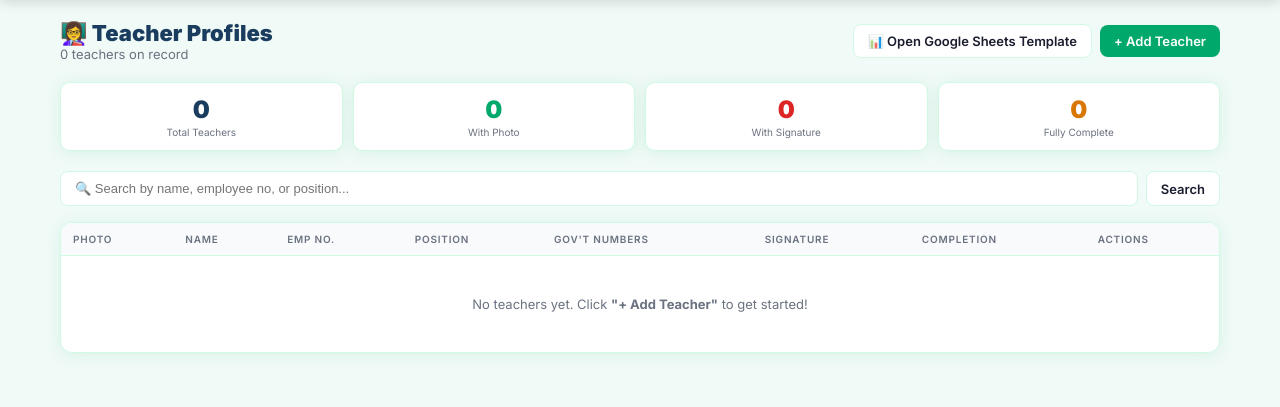
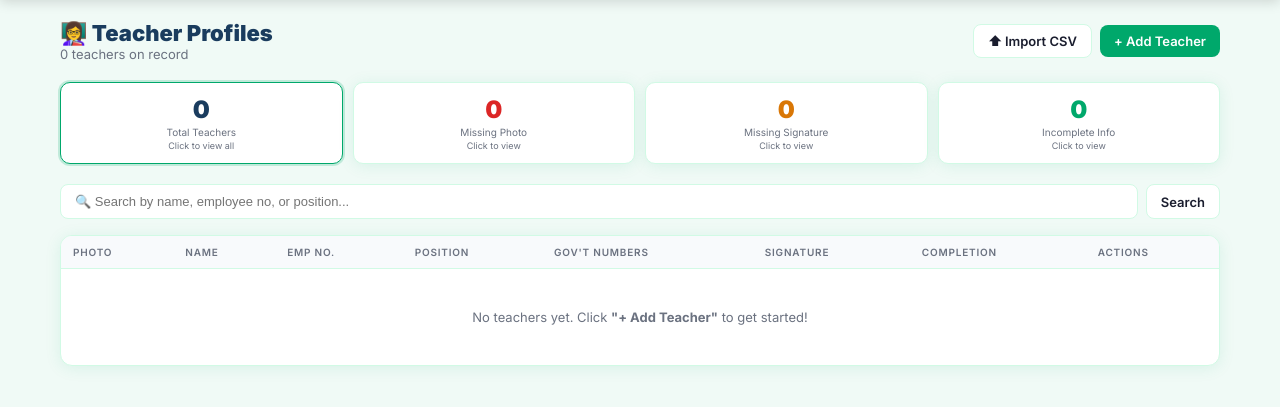
Before and after one commit to CharmeineC/ces-teacher-portal, a Flask app: page /teachers in a window 1280 px wide. Shown: the part 55-462 px from the top of the page. Run offline with Flask 3, Linux system fonts and the light colour scheme.

Commit message:
Update teachers.html

```diff
--- a/templates/teachers.html
+++ b/templates/teachers.html
@@ -43,6 +43,8 @@ body{background:var(--bg);color:var(--tx);font-family:'Inter',sans-serif;min-hei
 .s2 .stat-val{color:var(--green);}
 .s3 .stat-val{color:var(--red);}
 .s4 .stat-val{color:var(--amber);}
+.stat:hover{border-color:var(--green);transform:translateY(-1px);transition:all .15s;}
+.stat-active{border-color:var(--green) !important;box-shadow:0 0 0 2px rgba(0,168,107,.2) !important;}
 /* Table */
 .table-wrap{background:white;border:1px solid var(--bd);border-radius:12px;overflow:hidden;box-shadow:var(--sh);overflow-x:auto;}
 table{width:100%;border-collapse:collapse;min-width:900px;}
@@ -112,31 +114,56 @@ tbody tr:last-child td{border-bottom:none;}
     <div class="actions">
       {% if is_admin %}
       <a href="/download_teachers_csv" class="btn btn-outline">⬇ Export CSV</a>
+      {% endif %}
       <button class="btn btn-outline" onclick="openModal('import-modal')">⬆ Import CSV</button>
-      {% else %}
-      <a href="https://docs.google.com/spreadsheets/d/17qq3MNEnX-FVLBrmQ_XwkSm0rlsz41L6JUIhoez49KM/copy" target="_blank" class="btn btn-outline">
-        📊 Open Google Sheets Template
-      </a>
-      {% endif %}
       <button class="btn btn-green" onclick="openModal('add-teacher-modal')">+ Add Teacher</button>
     </div>
   </div>
 
   <!-- Stats -->
   {% set total = teachers|length %}
-  {% set with_photo = teachers|selectattr('photo_url')|list|length %}
-  {% set with_sig = teachers|selectattr('signature_url')|list|length %}
+  {% set missing_photo = [] %}
+  {% set missing_sig = [] %}
+  {% set incomplete = [] %}
   {% set complete_count = [] %}
   {% for t in teachers %}
+    {% if not t.photo_url %}{% set _ = missing_photo.append(t) %}{% endif %}
+    {% if not t.signature_url %}{% set _ = missing_sig.append(t) %}{% endif %}
     {% set filled = [t.last_name, t.first_name, t.employee_no, t.position, t.birth_date, t.blood_type, t.address, t.prc_number, t.tin, t.philhealth, t.gsis, t.hdmf, t.ec_name, t.ec_number, t.photo_url, t.signature_url]|select|list|length %}
+    {% if filled < 16 %}{% set _ = incomplete.append(t) %}{% endif %}
     {% if filled == 16 %}{% set _ = complete_count.append(1) %}{% endif %}
   {% endfor %}
   <div class="stats">
-    <div class="stat s1"><div class="stat-val">{{ total }}</div><div class="stat-label">Total Teachers</div></div>
-    <div class="stat s2"><div class="stat-val">{{ with_photo }}</div><div class="stat-label">With Photo</div></div>
-    <div class="stat s3"><div class="stat-val">{{ with_sig }}</div><div class="stat-label">With Signature</div></div>
-    <div class="stat s4"><div class="stat-val">{{ complete_count|length }}</div><div class="stat-label">Fully Complete</div></div>
+    <a href="/teachers" class="stat s1 {{ 'stat-active' if not filter_type }}" style="text-decoration:none;display:block;cursor:pointer;">
+      <div class="stat-val">{{ total }}</div><div class="stat-label">Total Teachers</div>
+      <div style="font-size:9px;color:var(--mu);margin-top:2px;">Click to view all</div>
+    </a>
+    <a href="/teachers?filter=missing_photo" class="stat s3 {{ 'stat-active' if filter_type=='missing_photo' }}" style="text-decoration:none;display:block;cursor:pointer;">
+      <div class="stat-val">{{ missing_photo|length }}</div><div class="stat-label">Missing Photo</div>
+      <div style="font-size:9px;color:var(--mu);margin-top:2px;">Click to view</div>
+    </a>
+    <a href="/teachers?filter=missing_sig" class="stat s4 {{ 'stat-active' if filter_type=='missing_sig' }}" style="text-decoration:none;display:block;cursor:pointer;">
+      <div class="stat-val">{{ missing_sig|length }}</div><div class="stat-label">Missing Signature</div>
+      <div style="font-size:9px;color:var(--mu);margin-top:2px;">Click to view</div>
+    </a>
+    <a href="/teachers?filter=incomplete" class="stat s2 {{ 'stat-active' if filter_type=='incomplete' }}" style="text-decoration:none;display:block;cursor:pointer;">
+      <div class="stat-val">{{ incomplete|length }}</div><div class="stat-label">Incomplete Info</div>
+      <div style="font-size:9px;color:var(--mu);margin-top:2px;">Click to view</div>
+    </a>
   </div>
+
+  <!-- Filter banner -->
+  {% if filter_type %}
+  <div style="background:var(--gl);border:1px solid #6ee7b7;border-radius:8px;padding:10px 14px;margin-bottom:14px;display:flex;align-items:center;justify-content:space-between;">
+    <div style="font-size:13px;font-weight:600;color:var(--gd);">
+      {% if filter_type == 'missing_photo' %}📷 Teachers missing photo ({{ filtered_teachers|length }})
+      {% elif filter_type == 'missing_sig' %}✍️ Teachers missing signature ({{ filtered_teachers|length }})
+      {% elif filter_type == 'incomplete' %}⚠️ Teachers with incomplete info ({{ filtered_teachers|length }})
+      {% endif %}
+    </div>
+    <a href="/teachers" style="font-size:12px;color:var(--mu);text-decoration:none;">✕ Clear filter</a>
+  </div>
+  {% endif %}
 
   <!-- Search -->
   <form method="GET" class="search-bar">
@@ -156,11 +183,14 @@ tbody tr:last-child td{border-bottom:none;}
         </tr>
       </thead>
       <tbody>
-      {% for t in teachers %}
+      {% set display_teachers = filtered_teachers if filter_type else teachers %}
+      {% for t in display_teachers %}
       {% set fields = [t.last_name, t.first_name, t.employee_no, t.position, t.birth_date, t.blood_type, t.address, t.prc_number, t.tin, t.philhealth, t.gsis, t.hdmf, t.ec_name, t.ec_number, t.photo_url, t.signature_url] %}
       {% set filled = fields|select|list|length %}
       {% set pct = ((filled / 16) * 100)|int %}
-      <tr>
+      <tr data-photo="{{ '1' if t.photo_url else '0' }}"
+          data-sig="{{ '1' if t.signature_url else '0' }}"
+          data-pct="{{ (([t.last_name, t.first_name, t.employee_no, t.position, t.birth_date, t.blood_type, t.address, t.prc_number, t.tin, t.philhealth, t.gsis, t.hdmf, t.ec_name, t.ec_number, t.photo_url, t.signature_url]|select|list|length / 16) * 100)|int }}">
         <!-- Photo -->
         <td>
           <div style="position:relative;display:inline-block;">
@@ -252,8 +282,11 @@ tbody tr:last-child td{border-bottom:none;}
         </td>
       </tr>
       {% endfor %}
-      {% if not teachers %}
-      <tr><td colspan="8" style="text-align:center;padding:40px;color:var(--mu);">No teachers yet. Click <strong>"+ Add Teacher"</strong> to get started!</td></tr>
+      {% if not display_teachers %}
+      <tr><td colspan="8" style="text-align:center;padding:40px;color:var(--mu);">
+        {% if filter_type %}No teachers found matching this filter.
+        {% else %}No teachers yet. Click <strong>"+ Add Teacher"</strong> to get started!{% endif %}
+      </td></tr>
       {% endif %}
       </tbody>
     </table>
@@ -486,6 +519,43 @@ function submitTeacherSig(id){
       }
     });
 }
+
+var activeFilter = 'all';
+function filterTeachers(filter){
+  activeFilter = filter;
+  var rows = document.querySelectorAll('tbody tr[data-pct]');
+  var shown = 0;
+  rows.forEach(function(row){
+    var photo = row.getAttribute('data-photo');
+    var sig   = row.getAttribute('data-sig');
+    var pct   = parseInt(row.getAttribute('data-pct'));
+    var show  = false;
+    if(filter === 'all')       show = true;
+    if(filter === 'no-photo')  show = photo === '0';
+    if(filter === 'no-sig')    show = sig === '0';
+    if(filter === 'incomplete')show = pct < 100;
+    row.style.display = show ? '' : 'none';
+    if(show) shown++;
+  });
+  // Highlight active card
+  document.querySelectorAll('.stat').forEach(function(s){
+    s.style.outline = 'none';
+    s.style.boxShadow = 'var(--sh)';
+  });
+  var map = {all:0,'no-photo':1,'no-sig':2,incomplete:3};
+  var cards = document.querySelectorAll('.stat');
+  if(cards[map[filter]]){
+    cards[map[filter]].style.outline = '2px solid var(--green)';
+    cards[map[filter]].style.boxShadow = '0 0 0 4px rgba(0,168,107,.15)';
+  }
+  // Update subtitle
+  var sub = document.querySelector('.page-sub');
+  var labels = {all:'All teachers',
+    'no-photo':'Teachers missing photo',
+    'no-sig':'Teachers missing signature',
+    incomplete:'Teachers with incomplete info'};
+  sub.textContent = shown + ' teacher' + (shown!==1?'s':'') + ' — ' + labels[filter];
+}
 </script>
 </body>
 </html>
```
